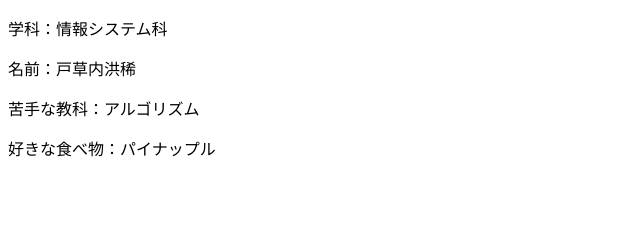
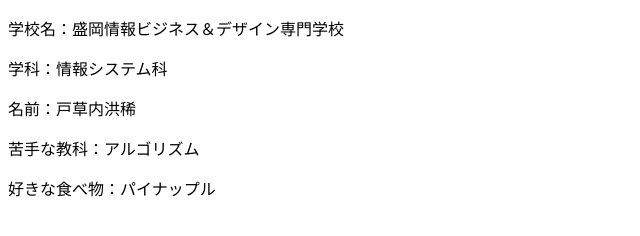
Before and after one commit to shinichiro2631/branch-test, a plain HTML site: page profile_B.html in a window 1280 px wide. Shown: the whole page, without its empty margins (0-640 px from the left). Drawn offline with Linux system fonts and the light colour scheme.

Commit message:
学校名の追記

```diff
--- a/profile_B.html
+++ b/profile_B.html
@@ -5,6 +5,7 @@
 <title>Bの自己紹介</title>
 </head>
 <body>
+<p>学校名：盛岡情報ビジネス＆デザイン専門学校</p>
 <p>学科：情報システム科</p>
 <p>名前：戸草内洪稀</p>
 <p>苦手な教科：アルゴリズム</p>
```
